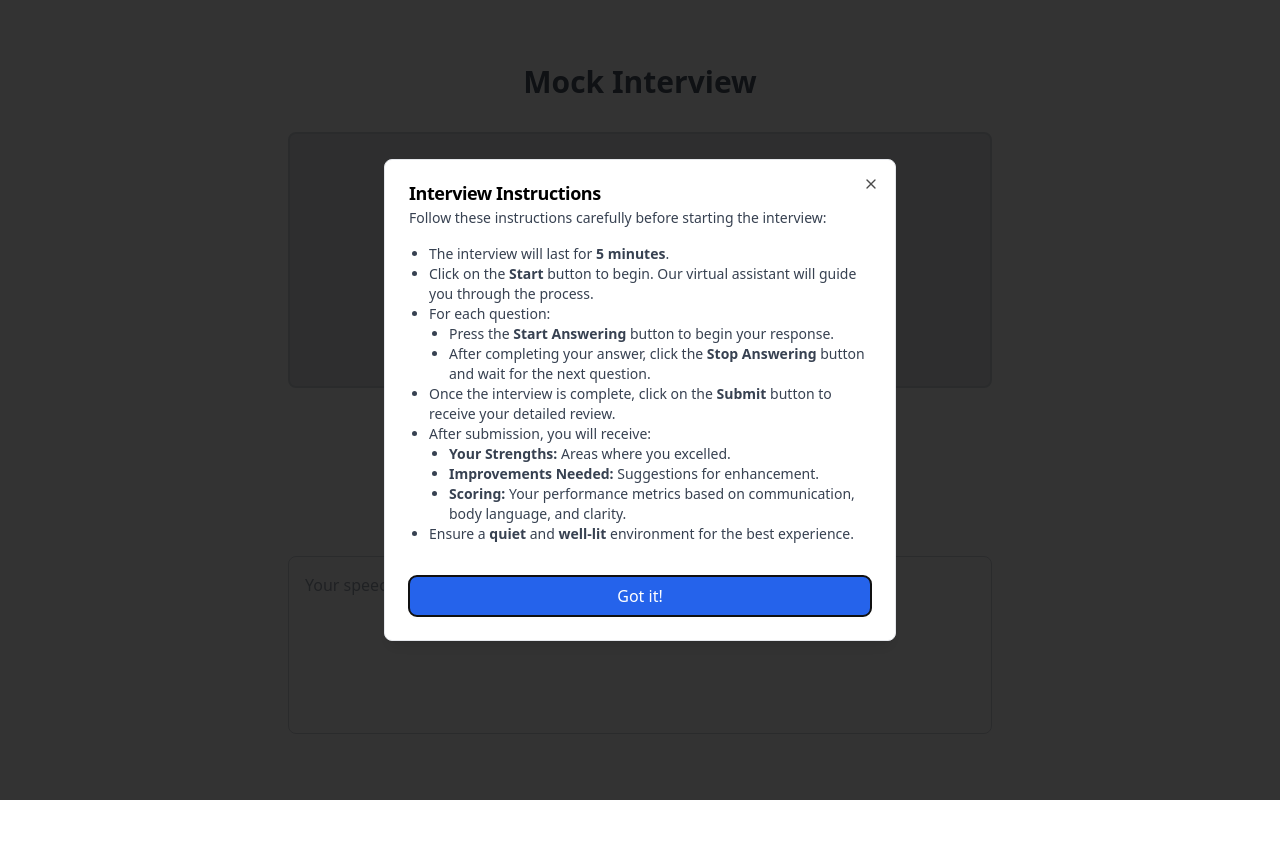
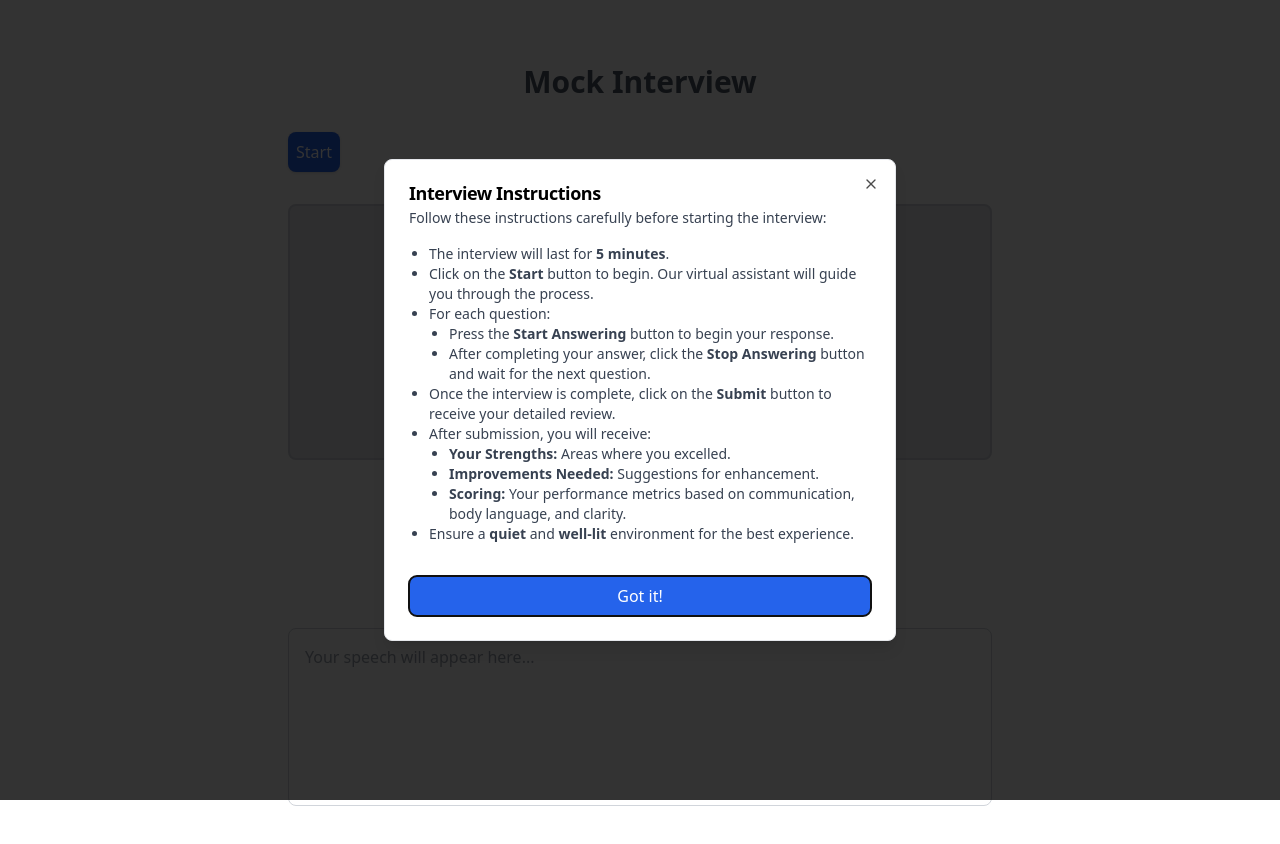
Before and after one commit to shubh-37/udaan-frontend, a React (Vite) app: page /interview in a window 1280 px wide. Before the commit the page ends 800 px from the top, so only its background shows below. Built offline with nearby package versions, Linux system fonts and the light colour scheme; no server answers.

Commit message:
Updated the mic icon and added all APIs

```diff
--- a/src/pages/Interview.jsx
+++ b/src/pages/Interview.jsx
@@ -7,19 +7,21 @@ import InterviewInstructions from '../shared/Instructions';
 const SpeechToText = () => {
   const [transcript, setTranscript] = useState('');
   const [isListening, setIsListening] = useState(false);
+  const [isStart, setIsStart] = useState(false);
   const videoRef = useRef(null);
   const mediaStreamRef = useRef(null);
   const recognitionRef = useRef(null);
   const speechSynthesisRef = useRef(window.speechSynthesis);
   const navigate = useNavigate();
+  const thread_id = localStorage.getItem('thread_id');
 
   // Speak the current question
-  const speakQuestion = () => {
+  const speakQuestion = (text) => {
     if (speechSynthesisRef.current.speaking) {
       return; // Prevent overlapping speech
     }
 
-    const utterance = new SpeechSynthesisUtterance('Hello friend');
+    const utterance = new SpeechSynthesisUtterance(text);
     utterance.lang = 'en-IN';
     utterance.onend = () => {
       console.log('Finished speaking');
@@ -80,6 +82,56 @@ const SpeechToText = () => {
     }
   };
 
+  async function askFirstQuestion() {
+    setIsStart(true);
+    try {
+      const response = await axios.get(
+        'http://ec2-3-110-37-239.ap-south-1.compute.amazonaws.com:8000/start_interview',
+        {
+          params: {
+            thread_id
+          }
+        }
+      );
+      speakQuestion(response.data.message);
+    } catch (error) {
+      console.error('Error submitting form:', error);
+    }
+  }
+
+  async function convoWithAI() {
+    try {
+      const response = await axios.post(
+        `http://ec2-3-110-37-239.ap-south-1.compute.amazonaws.com:8000/start_interview`,
+        { response: 'my name is shubh' },
+        {
+          params: {
+            thread_id
+          }
+        }
+      );
+      speakQuestion(response.data.message);
+      console.log(response);
+    } catch (error) {
+      console.log(error);
+    }
+  }
+
+  async function submitInterview() {
+    try {
+      const response = await axios.get(
+        'http://ec2-3-110-37-239.ap-south-1.compute.amazonaws.com:8000/interview_feedback',
+        {
+          params: {
+            thread_id
+          }
+        }
+      );
+      console.log(response);
+    } catch (error) {
+      console.error('Error submitting form:', error);
+    }
+  }
   useEffect(() => {
     const initializeVideo = async () => {
       try {
@@ -109,6 +161,22 @@ const SpeechToText = () => {
     <div className="p-8 max-w-3xl mx-auto space-y-8">
       <InterviewInstructions />
       <h1 className="text-3xl font-bold text-center text-gray-600">Mock Interview</h1>
+      {!isStart && (
+        <button
+          onClick={askFirstQuestion}
+          className="bg-blue-600 text-white p-2 rounded-lg shadow hover:bg-blue-700 transition cursor-pointer"
+        >
+          Start
+        </button>
+      )}
+      {isStart && (
+        <button
+          onClick={submitInterview}
+          className="bg-blue-600 text-white p-2 rounded-lg shadow hover:bg-blue-700 transition cursor-pointer"
+        >
+          Submit Interview
+        </button>
+      )}
       <div className="relative w-full h-64 bg-gray-200 border-2 border-gray-300 rounded-lg flex justify-center items-center">
         <video ref={videoRef} className="absolute w-full h-full object-cover rounded-lg" muted autoPlay playsInline />
       </div>
@@ -117,13 +185,13 @@ const SpeechToText = () => {
         <button
           onClick={isListening ? stopListening : startListening}
           className={`w-16 h-16 flex items-center justify-center rounded-full shadow-lg transition ${
-            isListening ? 'bg-red-500 hover:bg-red-600' : 'bg-green-500 hover:bg-green-600'
+            isListening ? 'bg-green-500 hover:bg-green-600' : 'bg-red-500 hover:bg-red-600'
           }`}
         >
           {isListening ? (
+            <FaMicrophone className="text-white text-2xl" />
+          ) : (
             <FaMicrophoneSlash className="text-white text-2xl" />
-          ) : (
-            <FaMicrophone className="text-white text-2xl" />
           )}
         </button>
         <p className="mt-2 text-gray-600">{isListening ? 'Listening...' : 'Tap the mic to start answering.'}</p>
```
